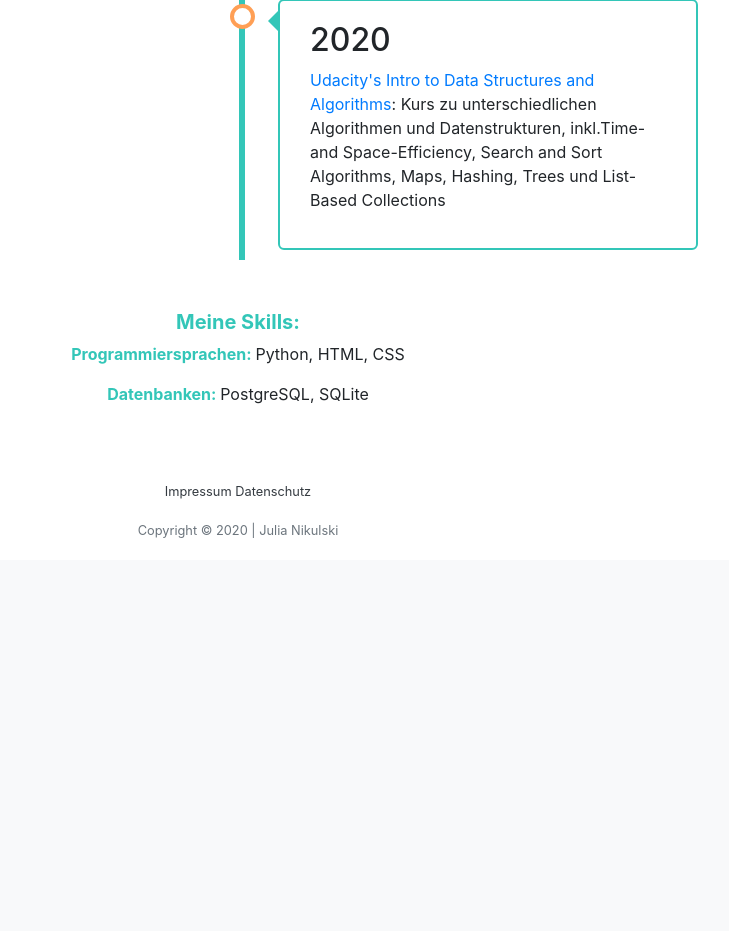
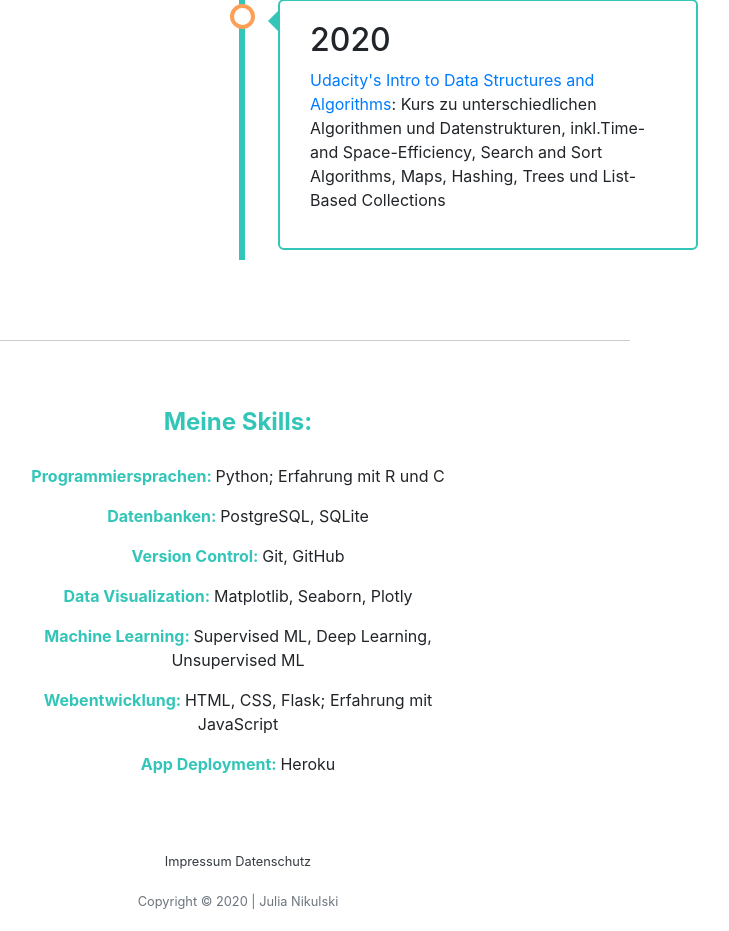
Before and after one commit to julianikulski/portfolio-website, a Flask app: page /about in a window 1280 px wide. Shown: the part 1754-2685 px from the top of the page, without its empty margins (402-1131 px from the left). Before the commit the page ends 2292 px from the top, so only its background shows below. Run offline with Flask 2, Linux system fonts and the light colour scheme; some libraries are stand-ins or nearby versions.

Commit message:
feat: Append skills to about page

```diff
--- a/app.py
+++ b/app.py
@@ -181,8 +181,13 @@ def about():
             "Oktober 2019 bis Februar 2020: Data Science Seminar im Rahmen meines \
             Masterstudiengangs"]
 
-    skills = [["Programmiersprachen", "Python, HTML, CSS"],
-              ["Datenbanken", "PostgreSQL, SQLite"]]
+    skills = [["Programmiersprachen", "Python; Erfahrung mit R und C"],
+              ["Datenbanken", "PostgreSQL, SQLite"],
+              ["Version Control", "Git, GitHub"],
+              ["Data Visualization", "Matplotlib, Seaborn, Plotly"],
+              ["Machine Learning", "Supervised ML, Deep Learning, Unsupervised ML"],
+              ["Webentwicklung", "HTML, CSS, Flask; Erfahrung mit JavaScript"],
+              ["App Deployment", "Heroku"]]
 
     return render_template('/about.html',
                             title_text=title_text,
--- a/static/styles.css
+++ b/static/styles.css
@@ -131,9 +131,10 @@
     padding: 20px 30px 20px 30px;
 }
 
-h5
+h4
 {
     color: #2FDEDB;
+    padding-bottom: 20px;
 }
 
 .project-des
@@ -312,6 +313,15 @@ h5
 
 /* This was the end of the code taken from w3schools */
 
+/* This is taken from https://stackoverflow.com/questions/14821087/horizontal-line-and-right-way-to-code-it-in-html-css*/
+hr {
+    display: block;
+    height: 1px;
+    border: 0;
+    border-top: 1px solid #ccc;
+    margin-top: 50px;
+}
+
 footer
 {
     margin-top: 20px;
--- a/templates/about.html
+++ b/templates/about.html
@@ -67,10 +67,17 @@
                 </div>
             </div>
         </div>
+
+        <div class="row portfolio-row justify-content-center">
+            <div class="col-md-8">
+                <hr/>
+            </div>
+        </div>
+
         <div class="row portfolio-row justify-content-center">
             <div class="col-md-5">
                 <div class="text-center">
-                    <h5 class="about-header">Meine Skills:</h5>
+                    <h4 class="about-header">Meine Skills:</h4>
                     {% for skill in skills %}
                         <p><span class="about-header">{{ skill[0] }}: </span>{{ skill[1] }}</p>
                     {% endfor %}
```
